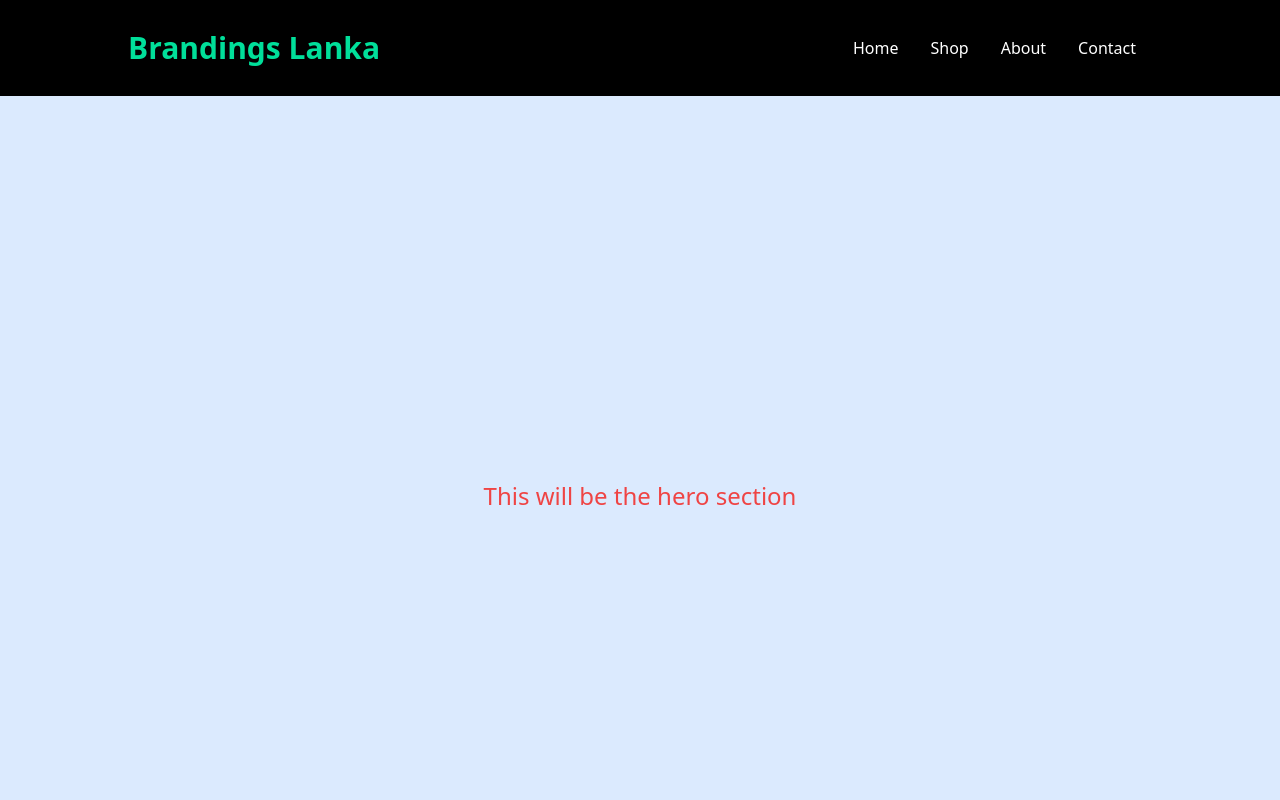
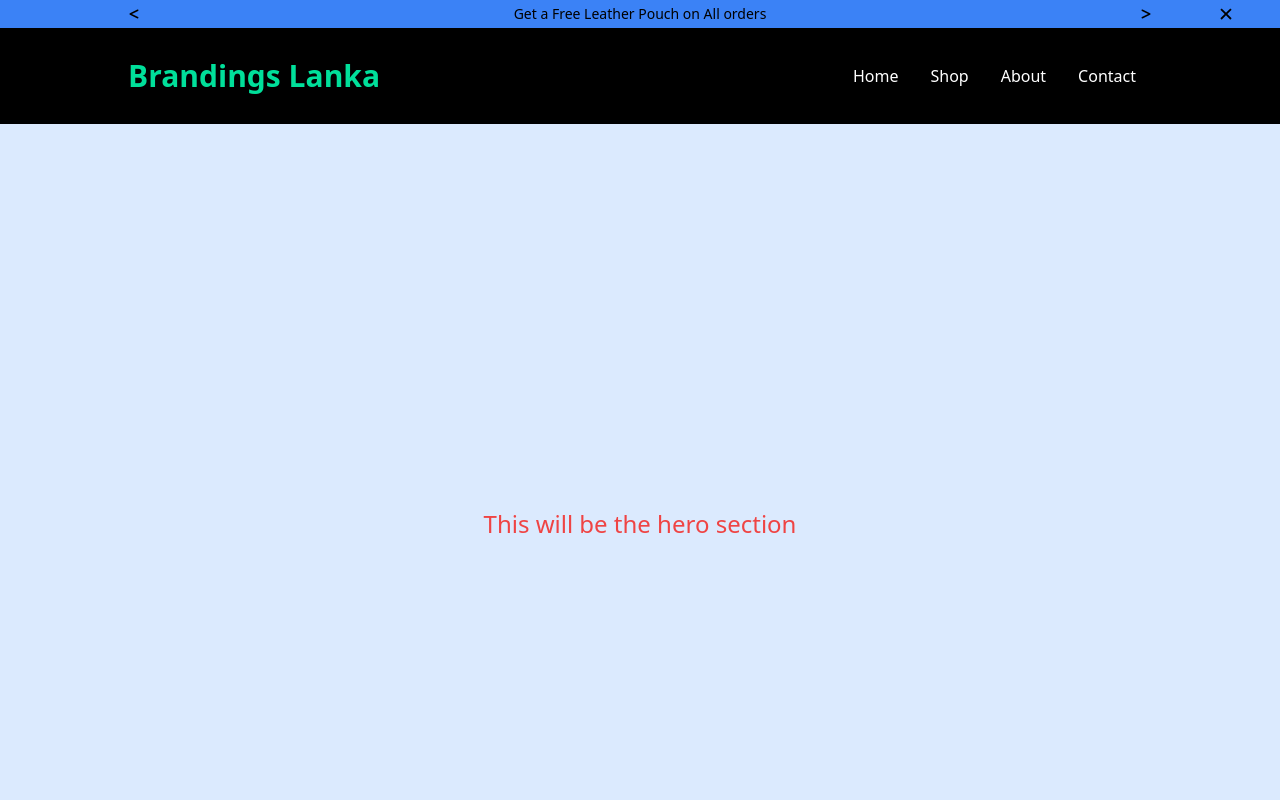
Before and after one commit to MusarrafAM/Brandings-Lanka, a React (Create React App) app: page / in a window 1280 px wide. Shown: the top 800 px of the page. Built offline with nearby package versions, Linux system fonts and the light colour scheme.

Commit message:
Added Top Carousel

```diff
--- a/src/components/Layout.jsx
+++ b/src/components/Layout.jsx
@@ -1,10 +1,12 @@
 import Navbar from "./Navbar";
 import Footer from "./Footer";
+import TopCarousel from "./TopCarousel";
 import { Outlet } from "react-router-dom";
 
 const Layout = () => {
   return (
     <div>
+      <TopCarousel />
       <Navbar />
       <Outlet /> {/* This is where the page content will be rendered */}
       <Footer />
--- /dev/null
+++ b/src/components/TopCarousel.js
@@ -0,0 +1,72 @@
+import { useState } from "react";
+import { FaGreaterThan } from "react-icons/fa6";
+import { FaLessThan } from "react-icons/fa6";
+import { IoCloseSharp } from "react-icons/io5";
+
+const TopCarousel = () => {
+  const texts = [
+    "Get a Free Leather Pouch on All orders",
+    "Free shipping when you buy 2 sunglasses. T&C apply",
+  ];
+
+  const [isVisible, setIsVisible] = useState(true); // Control visibility
+  const [currentIndex, setCurrentIndex] = useState(0); // Track current text index
+  const [isAnimating, setIsAnimating] = useState(false); // Track animation state
+
+  // Handle Next button click
+  const handleNext = () => {
+    setIsAnimating(true); // Start animation
+    setTimeout(() => {
+      setCurrentIndex((prevIndex) => (prevIndex + 1) % texts.length); // Loop forward
+      setIsAnimating(false); // End animation
+    }, 300); // Match animation duration
+  };
+
+  // Handle Previous button click
+  const handlePrev = () => {
+    setIsAnimating(true);
+    setTimeout(() => {
+      setCurrentIndex((prevIndex) =>
+        prevIndex === 0 ? texts.length - 1 : prevIndex - 1
+      ); // Loop backward
+      setIsAnimating(false);
+    }, 300);
+  };
+
+  return (
+    <>
+      {isVisible && (
+        <div className="bg-blue-500 px-2 lg:px-[10%] flex justify-between items-center relative">
+          {/* Left Button (Previous) */}
+          <button onClick={handlePrev}>
+            <FaLessThan size={12} />
+          </button>
+
+          {/* Display current text with animation */}
+          <h1
+            className={`text-sm py-1 transition-all duration-300 ease-in-out transform ${
+              isAnimating ? "opacity-0 " : "opacity-100"
+            }`}
+          >
+            {texts[currentIndex]}
+          </h1>
+
+          {/* Right Button (Next) */}
+          <button onClick={handleNext}>
+            <FaGreaterThan size={12} />
+          </button>
+
+          {/* Close Button */}
+          <button
+            className="absolute right-10 p-1"
+            onClick={() => setIsVisible(false)}
+          >
+            <IoCloseSharp size={20} />
+          </button>
+        </div>
+      )}
+    </>
+  );
+};
+
+export default TopCarousel;
```
